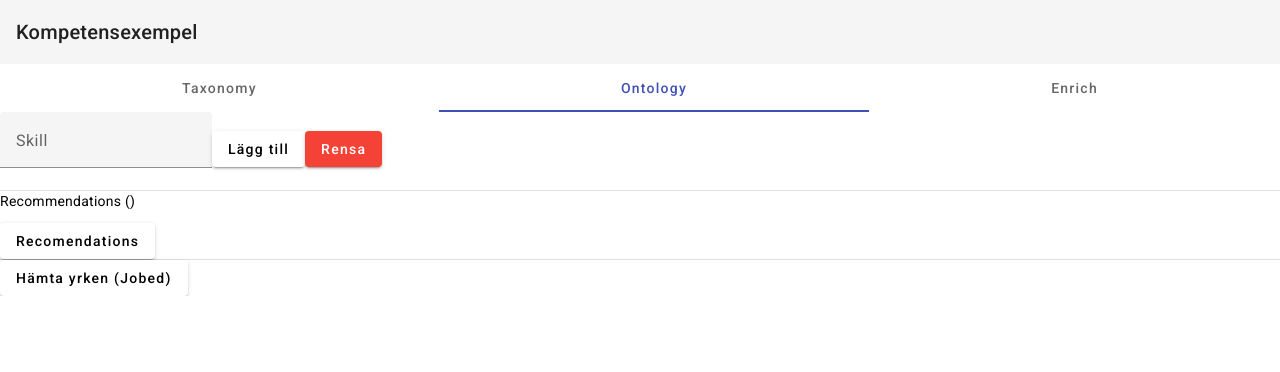
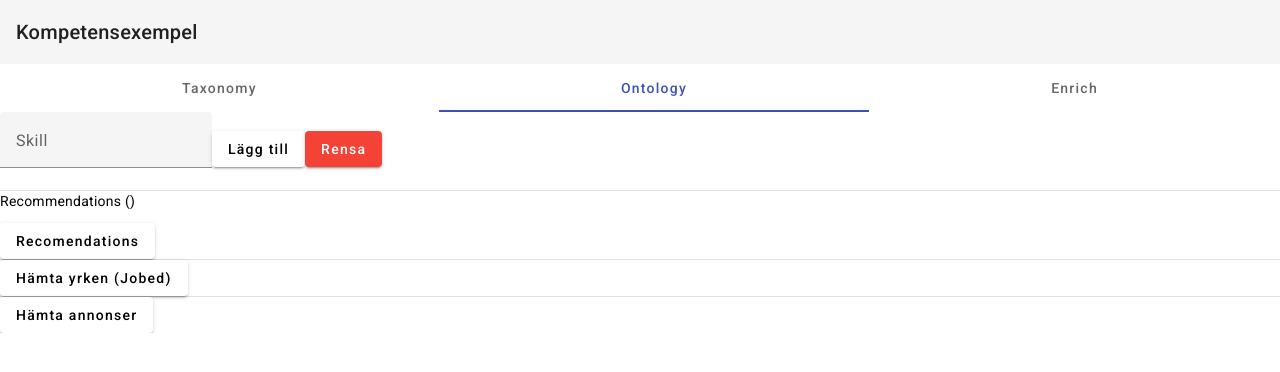
Before and after one commit to patrikolssonaf/competence-poc, an Angular app: page / in a window 1280 px wide. Both pictures are taken after a click on the tab "Ontology". Shown: the top 372 px of the page. Built offline with nearby package versions, Linux system fonts and the light colour scheme.

Commit message:
Show ads

```diff
--- a/src/app/job-search-api.service.ts
+++ b/src/app/job-search-api.service.ts
@@ -64,6 +64,12 @@ export interface JobSearchResponse {
       ]
     }
   ]
+  hits: [
+    {
+      id: string
+      headline: string
+    }
+  ]
 }
 
 export interface JobSearchCompleteRequest {
--- a/src/app/ontology/ontology.component.html
+++ b/src/app/ontology/ontology.component.html
@@ -15,3 +15,10 @@
 <div>
   <div *ngFor="let occupation of recomendedOccupations">{{occupation.preferredLabel}}</div>
 </div>
+<mat-divider></mat-divider>
+<button mat-raised-button (click)="fetchAds()">Hämta annonser</button>
+<div>
+  <div *ngFor="let item of jobsearchResponse?.hits">
+    <a href="https://arbetsformedlingen.se/platsbanken/annonser/{{item.id}}" target="_blank">{{item.headline}}</a>
+  </div>
+</div>
--- a/src/app/ontology/ontology.component.ts
+++ b/src/app/ontology/ontology.component.ts
@@ -3,7 +3,7 @@ import { SelectableTaxonomyConcept } from '../app.component';
 import { TaxonomyConcept } from '../taxonomy.service';
 import { OntologyService } from '../ontology.service';
 import { JobedConnectAPIService, JobedEnrichedOccupationsRequest, JobedMatchByTextRequest } from '../jobed-connect-api.service';
-import { JobSearchAPIService, JobSearchSearchRequest } from '../job-search-api.service';
+import { JobSearchAPIService, JobSearchResponse, JobSearchSearchRequest } from '../job-search-api.service';
 import { switchMap } from 'rxjs';
 
 @Component({
@@ -20,6 +20,7 @@ export class OntologyComponent {
   occupationForRecomendation: TaxonomyConcept | undefined
   recommendedSkills: string[] = []
   recomendedOccupations: TaxonomyConcept[] = []
+  jobsearchResponse: JobSearchResponse | undefined
 
   constructor(
     private ontology: OntologyService,
@@ -81,4 +82,16 @@ export class OntologyComponent {
       })
     })
   }
+
+  fetchAds() {
+    const request: JobSearchSearchRequest = {
+      q: this.selectedSkills.join(" "),
+      limit: 10,
+      stats: [],
+      "stats.limit": 0
+    }
+    this.jobsearch.search(request).subscribe(response => {
+      this.jobsearchResponse = response
+    })
+  }
 }
```
